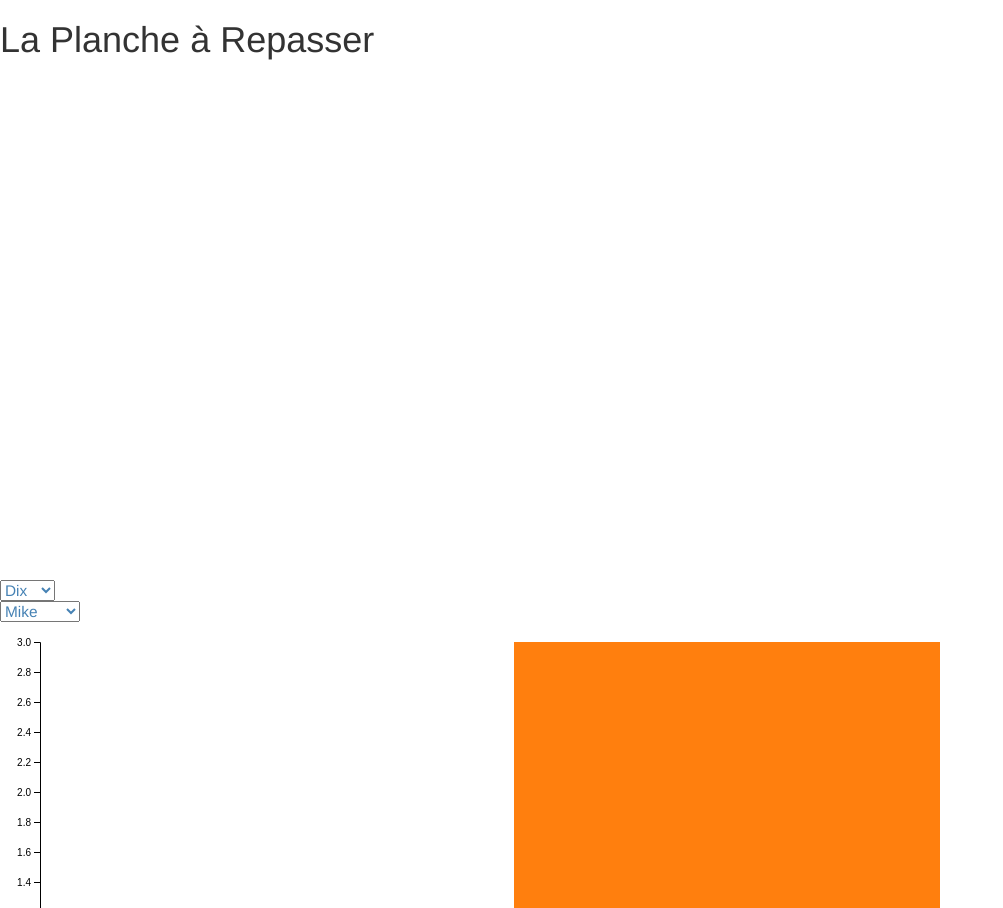
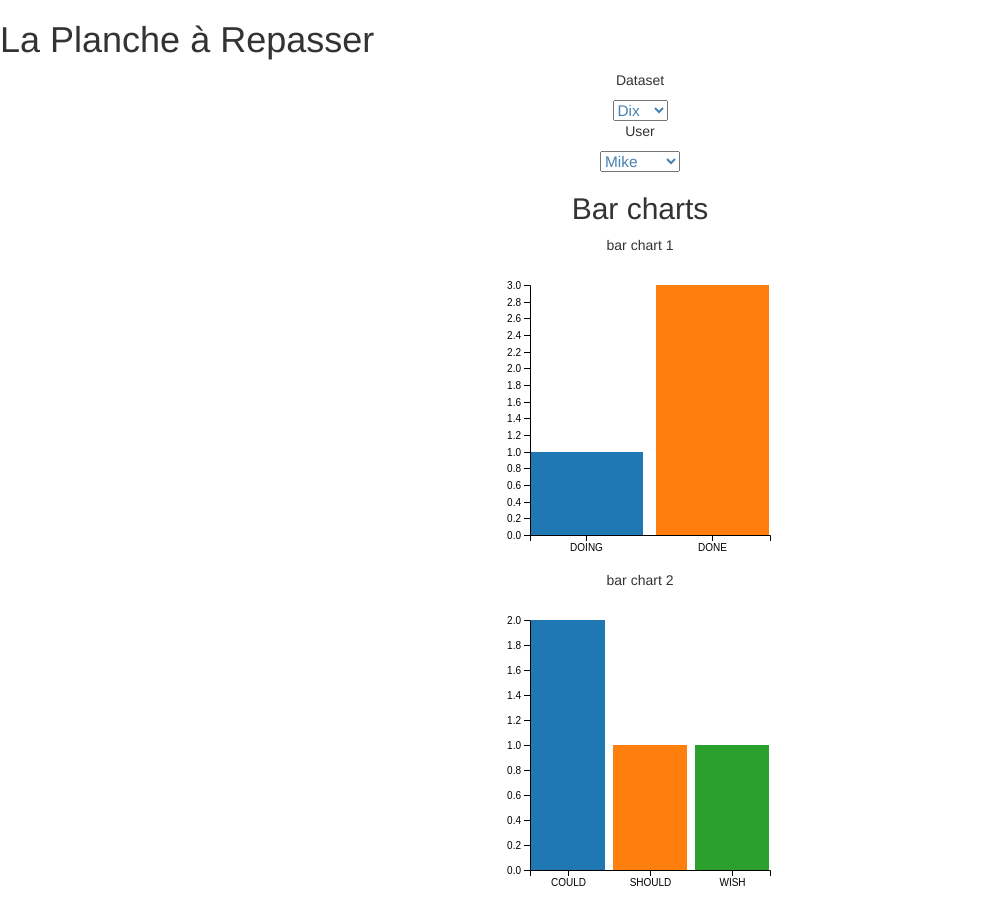
Before and after one commit to lecole-ldlc/tpd3laplanchearepasser, a plain HTML site: page index.html in a window 1280 px wide. Shown: the top 908 px of the page, without its empty margins (0-1003 px from the left). Drawn offline with nearby package versions, Linux system fonts and the light colour scheme.

Commit message:
ca marche à peu pres

```diff
--- a/index.html
+++ b/index.html
@@ -2,7 +2,7 @@
 <html lang="en">
 <head>
     <meta charset="UTF-8">
-    <title>Coucou</title>
+    <title>La Planche à Repasser</title>
     <!-- Latest compiled and minified CSS -->
     <link rel="stylesheet" href="https://maxcdn.bootstrapcdn.com/bootstrap/3.3.7/css/bootstrap.min.css">
 
@@ -12,37 +12,25 @@
     <!-- Latest compiled JavaScript -->
     <script src="https://maxcdn.bootstrapcdn.com/bootstrap/3.3.7/js/bootstrap.min.js"></script>
     <script src="https://d3js.org/d3.v4.min.js"></script>
+
 </head>
-
-<style>
-
-form {
-  font-family: "Helvetica Neue", Helvetica, Arial, sans-serif;
-}
-
-svg {
-  font: 10px sans-serif;
-}
-.legend {
-    font-size: 12px;
-  }
-  rect {
-    stroke-width: 2;
-  }
-</style>
 <body>
 <H1>La Planche à Repasser</H1>
+<div class="container" style="text-align: center">
+<p>Dataset</p>
+    <div class="input-field col s12">
+        <form>
 
-<svg width="960" height="400"></svg>
-<div id="legend"></div>
-<div id="option">
     <select id="dataset" type='select' onchange='updateData(value);' style='color:steelblue;font-size:1.1em;'>
         <option value='data_task_10.csv' name='10' selected='true'>Dix</option>
         <option value='data_task_100.csv' name='100'>Cent</option>
         <option value='data_task_1000.csv' name='1000'>Mille</option>
     </select>
-</div>
-
+        </form>
+    </div>
+    <p>User</p>
+    <div class="input-field col s12">
+        <form>
 <div id="user">
     <select id="data_user" type='select' onchange='updateData(value);' style='color:steelblue;font-size:1.1em;'>
         <option value="All" selected="selected">All</option>
@@ -50,13 +38,26 @@ svg {
         <option value='Joe' name='100'>Joe</option>
         <option value='Natasha' name='1000'>Natasha</option>
     </select>
+
 </div>
 
 
 
+<h2>Bar charts</h2>
 
-<svg id="barchart1" width="960" height="500"></svg>
-<svg id="barchart2" width="960" height="500"></svg>
+        <div class="row">
+
+            <div class="col s6">
+                <p>bar chart 1</p>
+                <svg width="300" height="300" id="barchart1"></svg>
+                </div>
+
+            <div class="col s6">
+                <p>bar chart 2</p>
+                <svg width="300" height="300" id="barchart2"></svg>
+            </div>
+        </div>
+
 
 <div class="row">
             <div class="col s12">
@@ -97,6 +98,7 @@ svg {
     function refresh_charts() {
         $('#barchart1').html('');
         $('#barchart2').html('');
+        $('#treemap').html('');
 
         d3.csv($("#dataset").val(), function (row) {
             var selected_user = $("#data_user").val();
```
